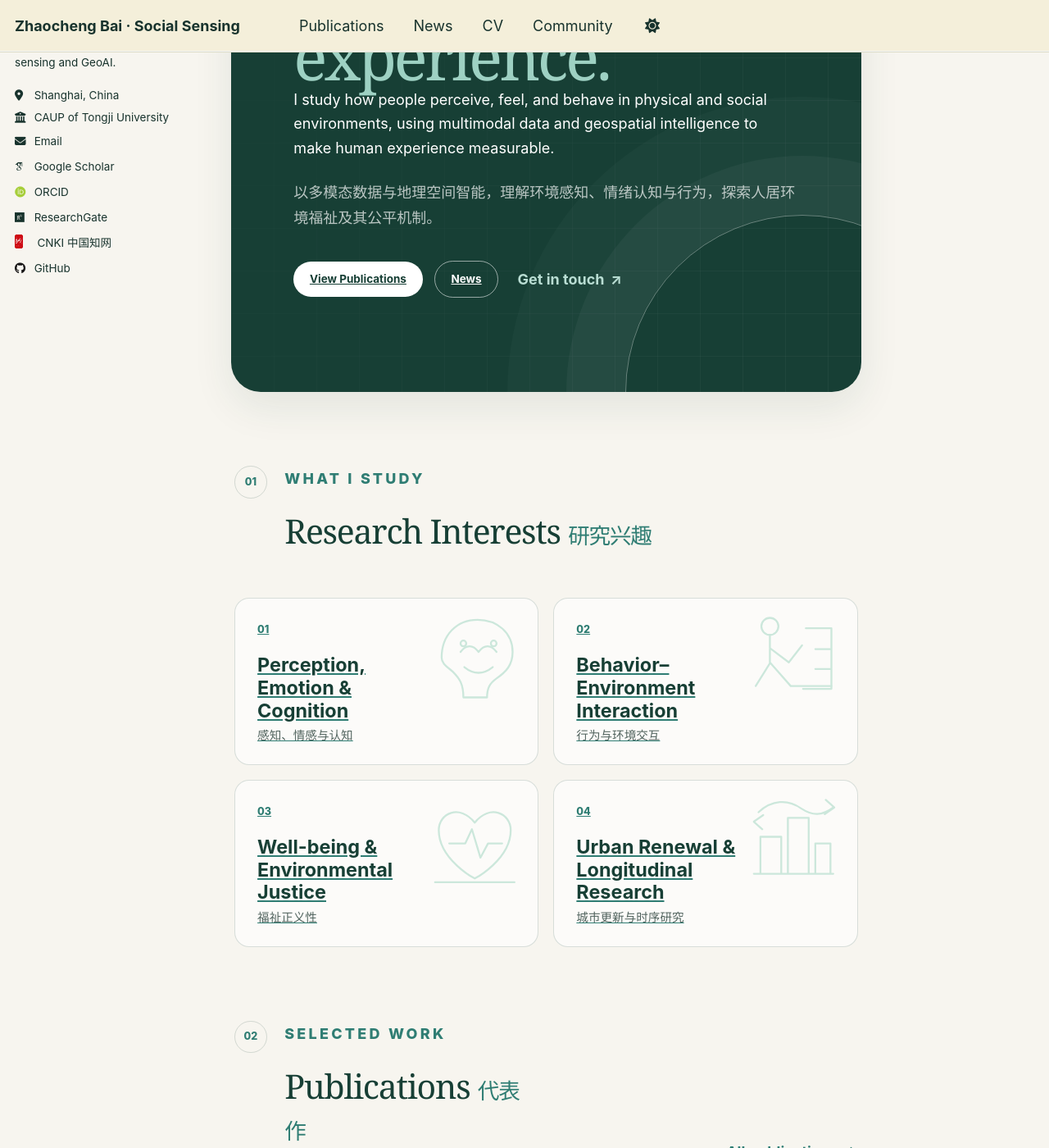
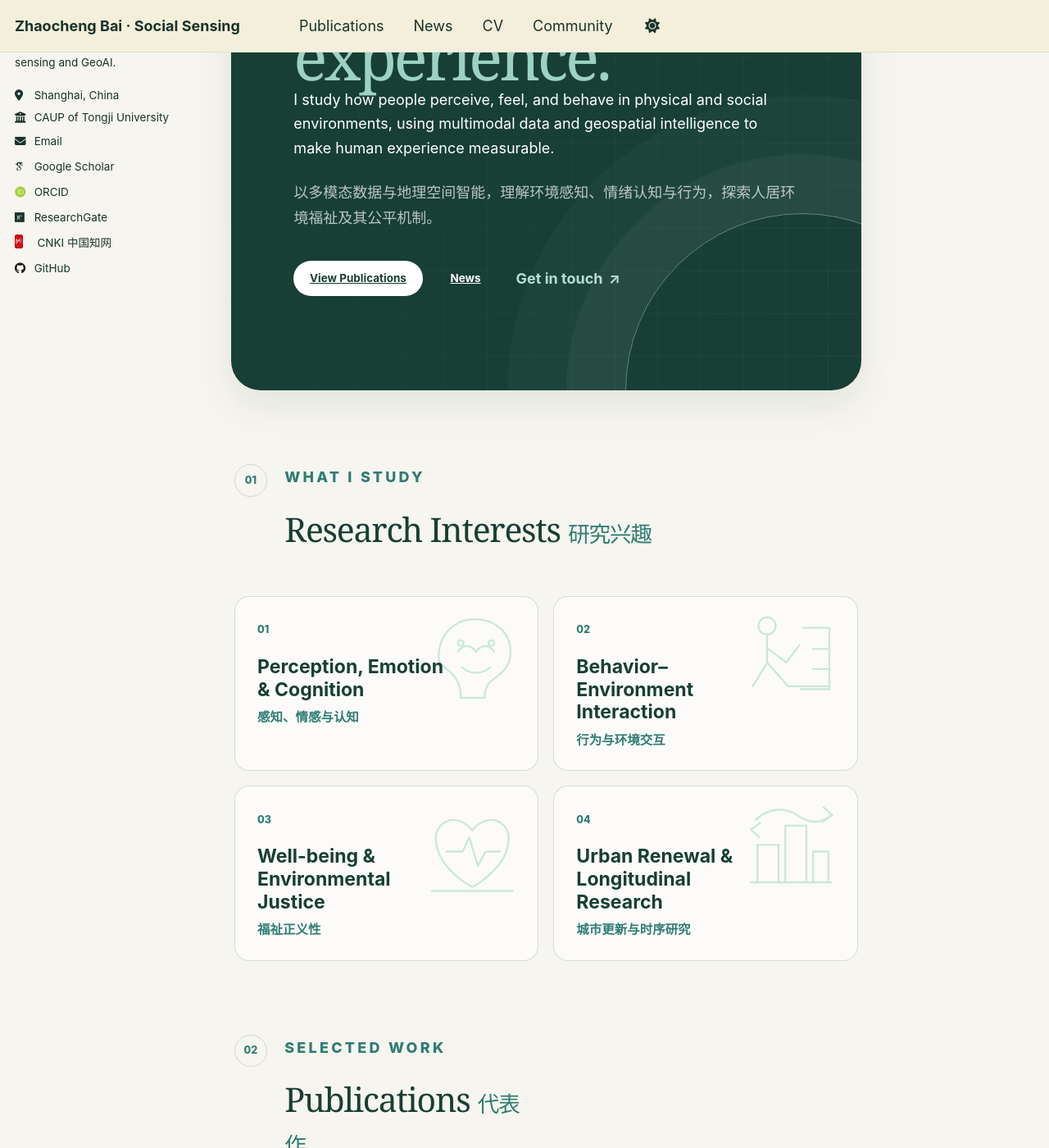
Before and after one commit to arsbai/arsbai.github.io, a Jekyll site: the page built from _pages/about.md, in a window 1280 px wide and 1400 px high, scrolled down 445 px. Shown: the whole window at 82% size. Built offline with Jekyll 4.4.1, drawn with Linux system fonts in a browser that asks for light colours; some web fonts are replaced; a script that is not in the unit is left out.

Commit message:
Update main.scss

```diff
--- a/assets/css/main.scss
+++ b/assets/css/main.scss
@@ -60,7 +60,8 @@
 html { scroll-behavior: smooth; }
 body { background: var(--paper); color: var(--ink); }
 a { color: var(--jade); }
-.masthead { background: rgba(247, 245, 239, 0.9); border-bottom: 1px solid var(--line); backdrop-filter: blur(14px); }
+.masthead { background: rgba(244, 239, 218, 0.94); border-bottom: 1px solid rgba(23, 63, 53, .1); backdrop-filter: blur(14px); }
+.masthead__inner-wrap { background: transparent; }
 .greedy-nav { background: transparent; }
 .greedy-nav a { color: var(--ink); }
 .greedy-nav .visible-links a:before { background: var(--jade); height: 2px; }
@@ -77,6 +78,14 @@ a { color: var(--jade); }
 .author-card .author__urls a { color: var(--ink-soft); transition: color .2s ease, transform .2s ease; }
 .author-card .author__urls a:hover { color: var(--jade); }
 
+/* Keep the mobile profile menu above the hero section. */
+.sidebar,
+.author-card,
+.author__urls-wrapper { overflow: visible !important; }
+.sidebar { position: relative; z-index: 50; }
+.author__urls-wrapper { position: relative; z-index: 60; }
+.author__urls { z-index: 9999 !important; }
+
 .research-hero { position: relative; overflow: hidden; min-height: 34rem; padding: clamp(3.5rem, 9vw, 7rem) clamp(1.5rem, 6vw, 5rem); border-radius: 0 0 36px 36px; background: var(--forest); color: #fff; box-shadow: var(--shadow); }
 .research-hero:before { content: ""; position: absolute; inset: 0; opacity: .18; background-image: linear-gradient(rgba(255,255,255,.25) 1px, transparent 1px), linear-gradient(90deg, rgba(255,255,255,.25) 1px, transparent 1px); background-size: 52px 52px; mask-image: linear-gradient(120deg, transparent 10%, #000 100%); }
 .research-hero:after { content: ""; position: absolute; width: 24rem; height: 24rem; right: -8rem; bottom: -12rem; border: 1px solid rgba(255,255,255,.35); border-radius: 50%; box-shadow: 0 0 0 4rem rgba(255,255,255,.04), 0 0 0 8rem rgba(255,255,255,.025); }
@@ -89,7 +98,7 @@ a { color: var(--jade); }
 .research-hero__cn { max-width: 700px; margin: 0; color: rgba(255,255,255,.7); font-size: .88rem; }
 .research-hero__actions { display: flex; align-items: center; flex-wrap: wrap; gap: .8rem; margin-top: 2rem; }
 .research-hero .btn { margin: 0; border-radius: 999px; padding: .85em 1.45em; }
-.research-hero .btn--primary { background: #fff; color: var(--forest); }
+.research-hero .btn--primary { background: #fff; color: var(--forest) !important; }
 .research-hero .btn--outline { border: 1px solid rgba(255,255,255,.42); color: #fff; background: transparent; }
 .research-hero .text-link { color: #b9ddd3; margin-left: .5rem; }
 
@@ -109,19 +118,19 @@ a { color: var(--jade); }
 .intro-grid > div p:first-child { margin-top: 0; }
 
 .interest-grid { display: grid; grid-template-columns: repeat(2, 1fr); gap: 1rem; }
-.interest-card { position: relative; min-height: 13rem; padding: 1.7rem; overflow: hidden; border: 1px solid var(--line); border-radius: var(--radius); background: rgba(255,255,255,.62); transition: transform .25s ease, box-shadow .25s ease, background .25s ease; }
+.interest-card { position: relative; display: block; min-height: 9.6rem; padding: 1.35rem 1.5rem; overflow: hidden; border: 1px solid var(--line); border-radius: var(--radius); background: rgba(255,255,255,.62); color: var(--ink); text-decoration: none !important; transition: transform .25s ease, box-shadow .25s ease, background .25s ease; }
 .interest-card:hover { transform: translateY(-4px); box-shadow: var(--shadow); background: #fff; }
 .interest-card > span { color: var(--jade); font-size: .7rem; font-weight: 800; }
-.interest-card h3 { max-width: 80%; margin: 2rem 0 .75rem; color: var(--forest); font-size: 1.1rem; }
-.interest-card p { margin: 0; color: var(--ink-soft); font-size: .86rem; }
-.interest-card:after { content: ""; position: absolute; width: 7rem; height: 7rem; right: -3rem; top: -3rem; border: 1px solid var(--jade-light); border-radius: 50%; }
+.interest-card h3 { position: relative; z-index: 1; max-width: 75%; margin: 1.15rem 0 .45rem; color: var(--forest); font-size: 1.28rem; line-height: 1.2; }
+.interest-card p { position: relative; z-index: 1; max-width: 78%; margin: 0; color: var(--jade); font-size: .86rem; font-weight: 650; line-height: 1.55; }
+.interest-card__icon { position: absolute; z-index: 0; width: 7.8rem; height: 7.8rem; right: .55rem; top: .35rem; fill: none; stroke: #a9d7c6; stroke-width: 2; stroke-linecap: round; stroke-linejoin: round; opacity: .58; }
 
 .publication-list { border-top: 1px solid var(--line); }
-.publication-card { display: grid; grid-template-columns: 9rem 1fr 2.5rem; gap: 1.5rem; padding: 1.65rem .4rem; border-bottom: 1px solid var(--line); transition: padding .2s ease, background .2s ease; }
+.publication-card { display: grid; grid-template-columns: 10rem 1fr 2.5rem; gap: 1.35rem; padding: 1.05rem .4rem; border-bottom: 1px solid var(--line); transition: padding .2s ease, background .2s ease; }
 .publication-card:hover { padding-left: 1rem; padding-right: 1rem; background: rgba(255,255,255,.55); }
-.publication-card__meta { display: flex; flex-direction: column; gap: .35rem; color: var(--jade); font-size: .72rem; font-weight: 800; text-transform: uppercase; letter-spacing: .06em; }
-.publication-card__meta span:last-child { color: var(--ink-soft); font-weight: 500; text-transform: none; letter-spacing: 0; }
-.publication-card h3 { margin: 0 0 .35rem; color: var(--forest); font-family: Georgia, "Times New Roman", serif; font-size: 1.15rem; }
+.publication-card__meta { display: flex; flex-direction: column; gap: .2rem; color: var(--jade); font-size: .72rem; font-weight: 800; text-transform: uppercase; letter-spacing: .06em; }
+.publication-card__meta span:last-child { color: var(--forest); font-size: .9rem; line-height: 1.25; font-weight: 700; text-transform: none; letter-spacing: 0; }
+.publication-card h3 { margin: 0 0 .3rem; color: var(--forest); font-family: Georgia, "Times New Roman", serif; font-size: 1.05rem; line-height: 1.3; }
 .publication-card p { margin: .2rem 0; color: var(--ink-soft); font-size: .82rem; }
 .publication-card__authors { opacity: .8; }
 .publication-card__arrow { display: grid; place-items: center; width: 2.3rem; height: 2.3rem; border: 1px solid var(--line); border-radius: 50%; text-decoration: none !important; transition: background .2s ease, color .2s ease; }
@@ -163,210 +172,17 @@ a { color: var(--jade); }
   .research-hero .btn { text-align: center; }
   .section-heading--action { align-items: flex-start; flex-direction: column; }
   .interest-grid { grid-template-columns: 1fr; }
-  .interest-card { min-height: 11rem; }
+  .interest-card { min-height: 9.5rem; }
   .publication-card { grid-template-columns: 1fr 2.5rem; gap: .8rem; }
   .publication-card__meta { grid-column: 1 / -1; flex-direction: row; }
   .news-timeline article { grid-template-columns: 1fr; gap: .25rem; padding-left: 1.4rem; }
   .author-card { padding: .75rem; }
+  .author__urls { position: absolute !important; right: 0 !important; left: auto !important; top: calc(100% + .4rem) !important; width: min(19rem, 86vw) !important; max-height: 65vh; overflow-y: auto !important; padding: .65rem 0 !important; background: #fff !important; border: 1px solid var(--line); border-radius: 10px; box-shadow: 0 16px 40px rgba(23,63,53,.2); }
+  .author__urls li { display: block !important; }
+  .author__urls a { display: block; padding: .55rem 1rem; }
 }
 
-@media (prefers-reduced-motion: reduce) {
-  html { scroll-behavior: auto; }
-  *, *:before, *:after { transition: none !important; }
-}
-/* Homepage refinement overrides */
-
-/* 浅黄色导航栏 */
-.masthead,
-.masthead__inner-wrap,
-.greedy-nav {
-  background: #f4efda !important;
-}
-
-.masthead {
-  border-bottom: 1px solid rgba(23, 63, 53, 0.1);
-}
-
-/* 修复白色按钮中文字看不见的问题 */
-.research-hero .btn--primary,
-.research-hero .btn--primary:visited,
-.research-hero .btn--primary:hover {
-  background: #ffffff !important;
-  color: #173f35 !important;
-}
-
-/* News 按钮 */
-.research-hero .btn--outline,
-.research-hero .btn--outline:visited {
-  background: transparent !important;
-  border: 1px solid rgba(255, 255, 255, 0.55) !important;
-  color: #ffffff !important;
-}
-
-.research-hero .btn--outline:hover {
-  background: rgba(255, 255, 255, 0.1) !important;
-}
-
-/* 删除介绍区域后，缩小首屏和研究方向之间的距离 */
-.research-hero + .home-section {
-  margin-top: 3.2rem;
-}
-
-/* 研究方向卡片 */
-.interest-card {
-  position: relative;
-  min-height: 9.4rem;
-  padding: 1.25rem 1.5rem;
-  overflow: hidden;
-}
-
-.interest-card > span {
-  position: relative;
-  z-index: 2;
-}
-
-.interest-card h3 {
-  position: relative;
-  z-index: 2;
-  max-width: 72%;
-  margin: 1rem 0 0.4rem;
-  color: #173f35;
-  font-size: 1.3rem;
-  line-height: 1.18;
-}
-
-.interest-card p {
-  position: relative;
-  z-index: 2;
-  max-width: 76%;
-  margin: 0;
-  color: #52645f;
-  font-size: 0.81rem;
-  line-height: 1.5;
-}
-
-/* 四个浅绿色背景图标 */
-.interest-card__icon {
-  position: absolute;
-  z-index: 1;
-  top: 0.3rem;
-  right: 0.45rem;
-  width: 7.7rem;
-  height: 7.7rem;
-  fill: none;
-  stroke: #9fd4c0;
-  stroke-width: 2;
-  stroke-linecap: round;
-  stroke-linejoin: round;
-  opacity: 0.52;
-  pointer-events: none;
-}
-
-/* 删除旧版右上角圆弧 */
-.interest-card::after {
-  display: none !important;
-}
-
-/* 发表列表整体压缩 */
-.publication-card {
-  grid-template-columns: 10rem minmax(0, 1fr) 2.5rem;
-  gap: 1.2rem;
-  padding: 0.95rem 0.4rem;
-}
-
-/* 年份 */
-.publication-card__meta {
-  gap: 0.18rem;
-}
-
-/* 期刊名称放大 */
-.publication-card__meta span:last-child {
-  color: #173f35;
-  font-size: 0.94rem;
-  font-weight: 700;
-  line-height: 1.25;
-  letter-spacing: 0;
-  text-transform: none;
-}
-
-/* 完整论文标题使用统一字体 */
-.publication-card h3 {
-  margin: 0 0 0.35rem;
-  color: #173f35;
-  font-family: Georgia, "Times New Roman", serif;
-  font-size: 1.06rem;
-  font-weight: 700;
-  line-height: 1.3;
-}
-
-/* 作者间距压缩 */
-.publication-card__authors {
-  margin: 0 !important;
-  font-size: 0.8rem !important;
-  line-height: 1.4 !important;
-}
-
-/* 手机端 */
-@media (max-width: 640px) {
-  .research-hero + .home-section {
-    margin-top: 2.4rem;
-  }
-
-  .interest-card {
-    min-height: 9.2rem;
-  }
-
-  .interest-card h3 {
-    max-width: 76%;
-    font-size: 1.18rem;
-  }
-
-  .interest-card p {
-    max-width: 78%;
-  }
-
-  .interest-card__icon {
-    width: 6.8rem;
-    height: 6.8rem;
-    opacity: 0.42;
-  }
-
-  .publication-card {
-    grid-template-columns: minmax(0, 1fr) 2.5rem;
-    gap: 0.7rem;
-    padding: 0.9rem 0.25rem;
-  }
-
-  .publication-card__meta {
-    grid-column: 1 / -1;
-    flex-direction: row;
-    align-items: baseline;
-    gap: 0.65rem;
-  }
-}
-
-/* 手机端 Follow 菜单始终显示在首屏上方 */
-.sidebar,
-.author-card,
-.author__urls-wrapper {
-  overflow: visible !important;
-}
-
-.sidebar {
-  position: relative;
-  z-index: 50;
-}
-
-.author__urls-wrapper {
-  position: relative;
-  z-index: 60;
-}
-
-.author__urls {
-  z-index: 9999 !important;
-}
-
-/* 强制导航栏全部使用浅黄色 */
+/* Force every navigation layer to use the same warm background. */
 body .masthead,
 body .masthead__inner-wrap,
 body .masthead__menu,
@@ -380,28 +196,7 @@ body .greedy-nav a {
   background-image: none !important;
 }
 
-@media (max-width: 640px) {
-  .author__urls {
-    position: absolute !important;
-    right: 0 !important;
-    left: auto !important;
-    top: calc(100% + 0.4rem) !important;
-    width: min(19rem, 86vw) !important;
-    max-height: 65vh;
-    overflow-y: auto !important;
-    padding: 0.65rem 0 !important;
-    background: #ffffff !important;
-    border: 1px solid rgba(23, 63, 53, 0.16);
-    border-radius: 10px;
-    box-shadow: 0 16px 40px rgba(23, 63, 53, 0.2);
-  }
-
-  .author__urls li {
-    display: block !important;
-  }
-
-  .author__urls a {
-    display: block;
-    padding: 0.55rem 1rem;
-  }
+@media (prefers-reduced-motion: reduce) {
+  html { scroll-behavior: auto; }
+  *, *:before, *:after { transition: none !important; }
 }
```
